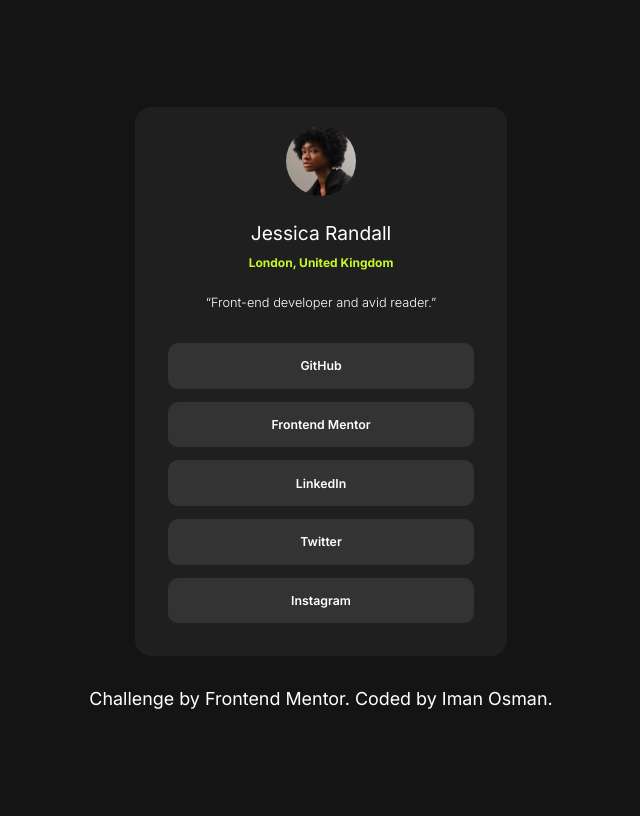
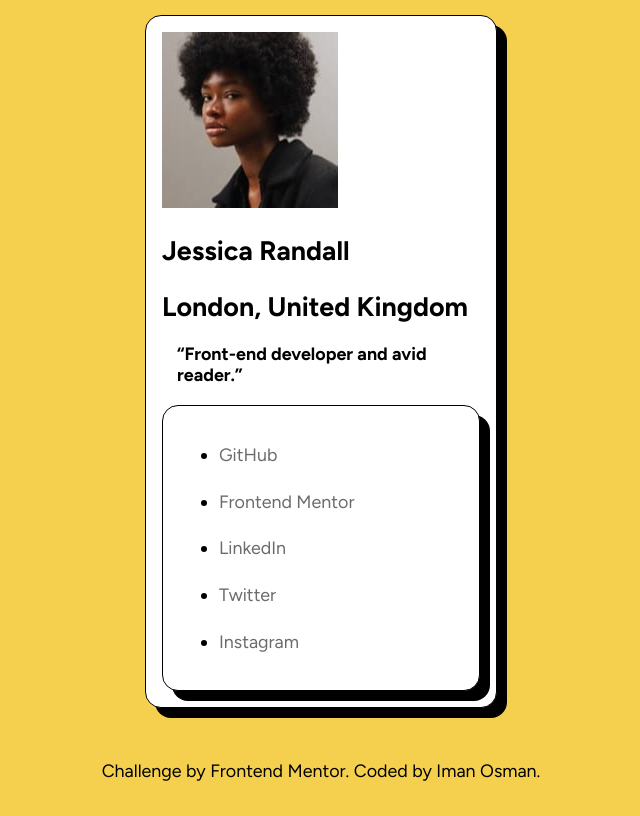
Before and after one commit to i000o/fem-social-links, a plain HTML site: page index.html in a window 1280 px wide. Shown: the whole page, without its empty margins (319-959 px from the left). Drawn offline with Linux system fonts and the light colour scheme.

Commit message:
Add files via upload

```diff
--- a/styles.css
+++ b/styles.css
@@ -1,4 +1,4 @@
-@import url('https://fonts.googleapis.com/css2?family=Figtree:ital,wght@0,300..900;1,300..900&family=Inter:ital,opsz,wght@0,14..32,100..900;1,14..32,100..900&family=Outfit:wght@100..900&display=swap');
+@import url('https://fonts.googleapis.com/css2?family=Figtree:ital,wght@0,300..900;1,300..900&family=Outfit:wght@100..900&display=swap');
 
 /* Box sizing rules */
 *,
@@ -6,9 +6,6 @@
 *::after {
   box-sizing: border-box;
 }
-
-
-/* Global styles */
 
 a:link {
     color: inherit; /* no blue default link color */
@@ -19,95 +16,132 @@ a:visited {
     color: inherit; /* no purple visited links */
 }
 
-ul {
-    text-decoration: none;
-    list-style-type: none;
-    padding: 0;
-    margin: /* more gap between li */
+body {
+    background-color: #F4D04E;
+    font-family: 'figtree', sans-serif;
+    display: flex;
+    flex-direction: column;
+    justify-content: center;
+    align-items: center;
+    text-align: left;
+    min-height: 100svh;
+    gap: 2rem; /* what is this doing? */
+    font-size: 1.4vw; /* using vw instead of rem as a way to responsively have text adjust without m. queries */
 }
 
+section {
+    height: auto;
+    max-width: 22rem;
+    background-color: #FFFFFF;
+    border: solid;
+    border-width: 1px;
+    border-radius: 16px;
+    box-shadow: 10px 10px #000000;
+    padding: 16px;
+}
 
-body {
+.illustration {
+    display: block;
+    height: auto;
+    max-width: 100%;
+    border-radius: 16px;
+}
+
+p {
+    color: rgb(107 107 107);
+    padding: 0px;
+    margin: 20px 0 10px 0;
+    line-height: 150%;
+}
+
+.author-profile {
     display: flex;
-    flex-direction: column;
-    background-color: hsl(0, 0%, 8%);
-    font-family: 'Inter', sans-serif;
-    font-weight: 400, 600, 700;
-    color: hsl(0, 0%, 100%);
-    justify-content: center;
+    flex-direction: row;
     align-items: center;
-    text-align: center;
-    min-height: 100svh;
-    gap: 2rem;
+}
+
+.profile {
+    width: 10%;
+}
+
+h2 {
+    margin: 0;
+}
+
+h2:hover {
+    color: #F4D04E;
+    cursor: pointer;
+}
+
+.title-focus:focus-visible {
+    display: flex;
+    flex-direction: row;
+    outline-style: solid;
+    outline-color:rgb(24, 24, 148);
+    border-radius: inherit;
+    outline-offset: 5px;
+}
+
+h3 {
+    font-size: 0.9rem;
+    padding: 10px 5px 10px 5px;
+    margin: 10px 10px;
     font-size: 1.4vw;
 }
 
-section {
-    background-color: hsl(0, 0%, 12%);
-    border-radius: 16px;
-    min-width: 22rem;
-    padding: 10px;
+h3:hover {
+    color: #F4D04E;
+    cursor: pointer;
 }
 
-section div { /* flex container 2 */
-    display: flex;
-    flex-direction: row;
-    justify-content: center;
-    padding: 0;
+.author-focus:focus-visible {
+    outline-style: solid;
+    outline-offset: -13px; /* the only way I could find to tighten the outline to the content where margin and padding 0 had no impact */
+    outline-color: rgb(24, 24, 148);
+    border-radius: 16px;
 }
 
-section div img { /* flex-item */
-    width: 20%;
-    border-style: hidden;
-    border-radius: 40px;
-    margin: 0.5em;
+h4 {
+    font-weight: normal;
+    margin: 10px 0 10px 0;
+    font-size: 1.4vw;
+    margin-bottom: 20px;
 }
 
-h1 {
-    font-size: 1.2rem;
-    font-weight: 400;
-    margin-bottom: 0;
+h5 {
+    display: inline-block;
+    background-color: #F4D04E;
+    border-radius: 5px;
+    padding: 5px 15px;
+    margin: 20px 0 10px 0;
 }
 
-h2 {
-    font-size: 0.75rem;
-    color: hsl(75, 94%, 57%);
-    margin: 5px 0 10px 0;
-    padding: 5px;
+h5:hover {
+    cursor: pointer;
+    background-color: #000000;
+    color: #F4D04E;
 }
 
-h3 {
-    font-size: 0.8rem;
-    font-weight: 300;
-    margin: 20px 10px 10px 10px;
+section a:focus-visible { /* why not :focus ? */
+    outline-style: solid;
+    outline-color: rgb(24, 24, 148);
 }
 
-section ul {
-    margin: 0;
-}
-
-section.links a {
-    display: flex;
-    flex-direction: row;
-    justify-content: center;
-    font-weight: 600;
-    background-color: hsl(0, 0%, 20%);
-    margin: 13px;
-    padding: 3px;
-    border-radius: 10px;
-    font-size: 0.77rem;
-}
-
-section.links a:hover {
-    color: #000000;
-    background-color: hsl(75, 94%, 57%);
-    cursor: pointer;
-    /* can I make the pointer black without JS? */
+.learning-focus:focus-visible {
+    border-radius: inherit;
 }
 
 footer {
     display: flex;
-    flex-direction: row;
+    align-items: center;
     justify-content: center;
-    font-size: 1em;
+    margin: 20px;
 }
+
+footer a:focus-visible {
+    outline-style: solid;
+    outline-color: rgb(24, 24, 148);
+    border-radius: 16px;
+    padding: 5px;
+    margin: 5px;
+}
```
